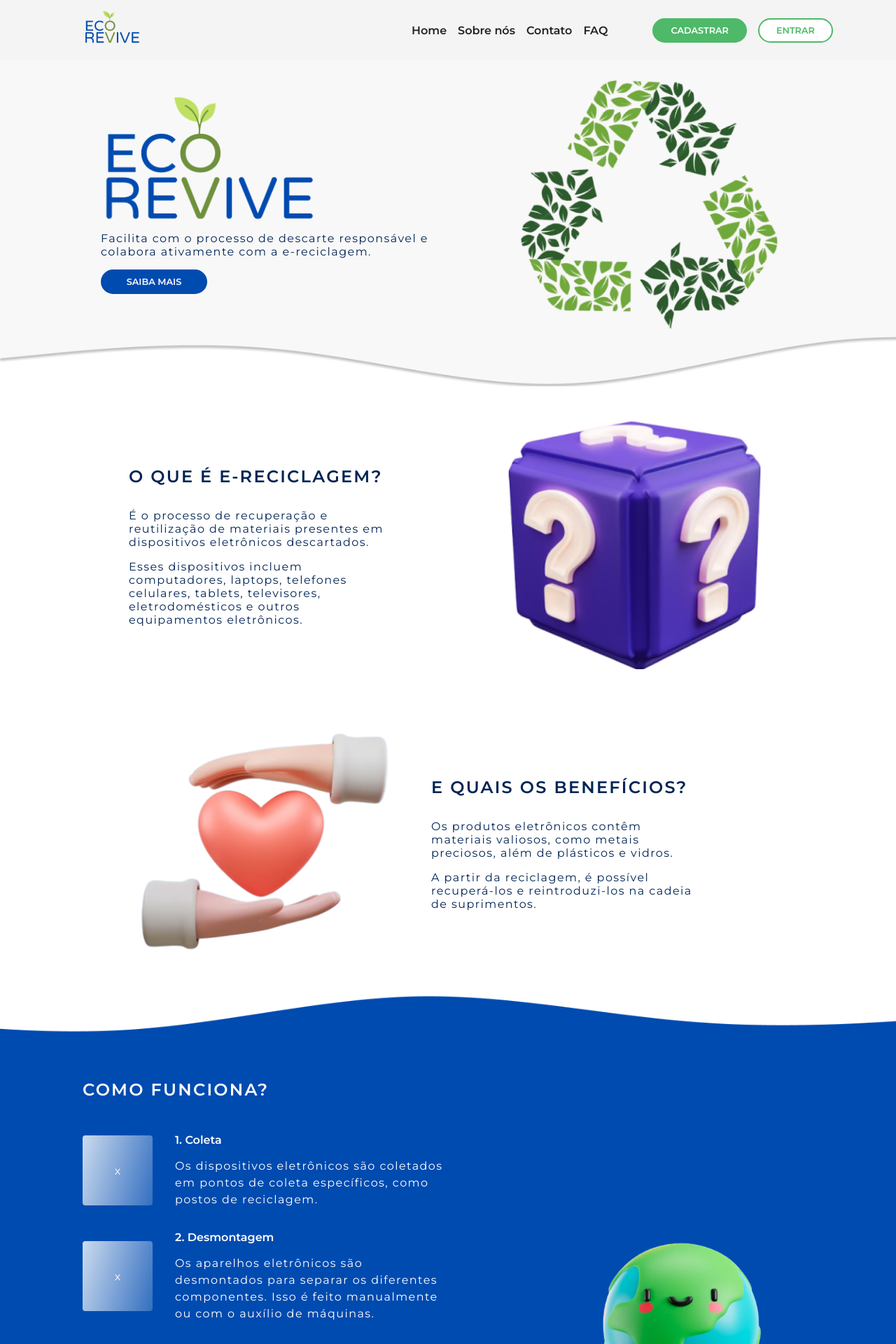
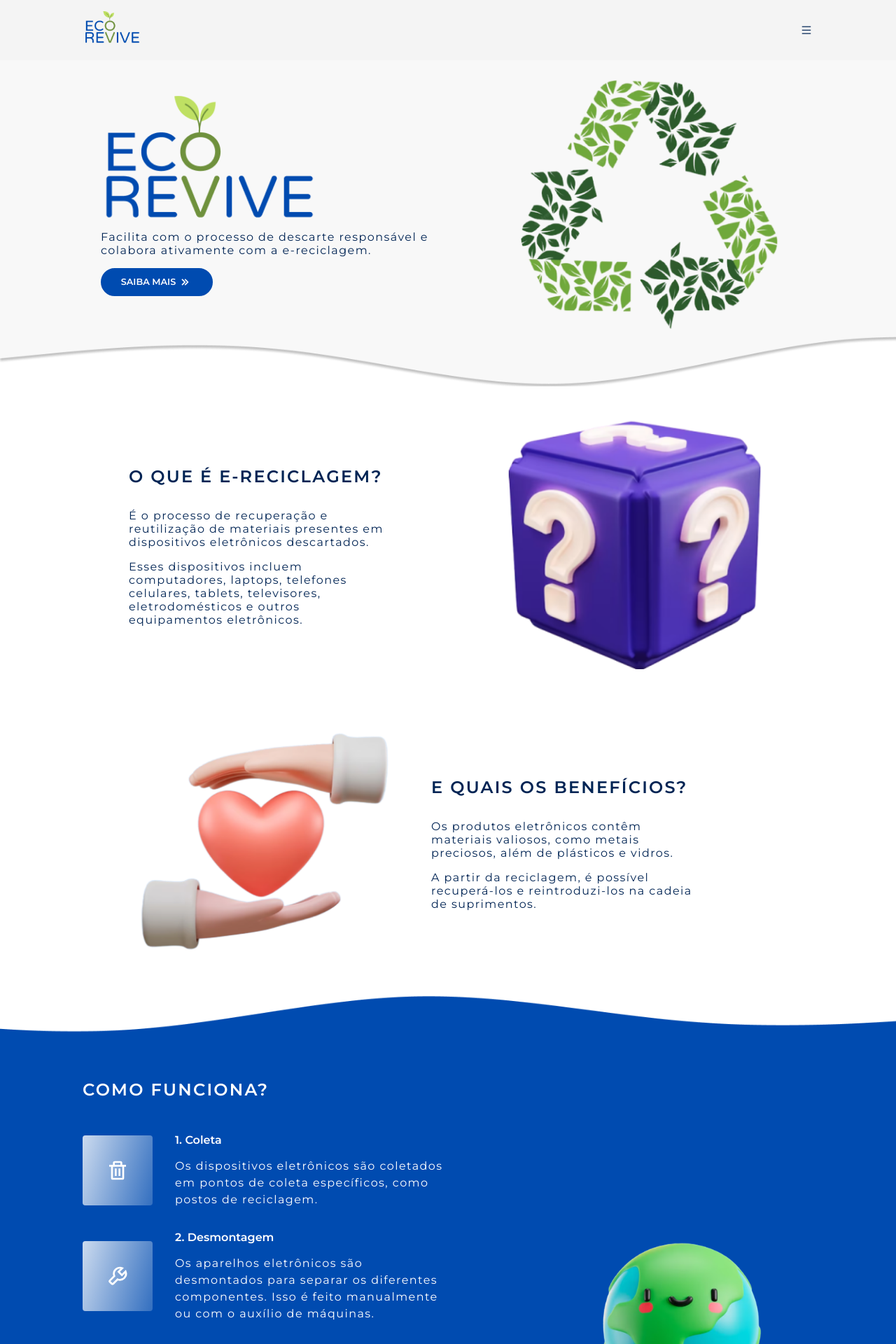
Before and after one commit to dEgito/EcoRevive, a React (Create React App) app in the folder eco-revive/: page / in a window 1280 px wide. Shown: the top 1920 px of the page at 70% size. Built offline with nearby package versions, Linux system fonts and the light colour scheme.

Commit message:
refactor(guidePage): adiciona os ícones da página

```diff
--- a/eco-revive/src/components/button/style.js
+++ b/eco-revive/src/components/button/style.js
@@ -4,7 +4,7 @@ export const Btn = styled.button`
   border-radius: 4.98rem;
   width: 100%;
   max-width: ${(props) => {
-    return props.category === "filter" ? "11.4rem" : "9.5rem";
+    return props.category === "filter" ? "11.4rem" : "10rem";
   }};
 
   display: flex;
--- a/eco-revive/src/components/navbar/navbar.js
+++ b/eco-revive/src/components/navbar/navbar.js
@@ -11,6 +11,8 @@ import React, { useState } from "react";
 import Logo from "../../assets/Logo-nav.png";
 import { Link } from "react-router-dom";
 
+import { AiOutlineMenu } from "react-icons/ai";
+
 function Navbar() {
   const [isOpen, setIsOpen] = useState(false);
 
@@ -23,7 +25,7 @@ function Navbar() {
       <img src={Logo} />
       </Link>
       <HamburgerIcon onClick={toggleMenu}>
-        <i className={`fa ${isOpen ? "fa-times" : "fa-bars"}`} />
+        <AiOutlineMenu className={`fa ${isOpen ? "fa-times" : "fa-bars"}`} />
       </HamburgerIcon>
 
       <Menu isOpen={isOpen}>
--- a/eco-revive/src/components/navbar/style.js
+++ b/eco-revive/src/components/navbar/style.js
@@ -39,12 +39,16 @@ export const HamburgerIcon = styled.div`
   cursor: pointer;
   display: none;
 
-  @media (max-width: 1000px) {
+  sgv {
+    display: none;
+  }
+
+  @media (min-width: 1000px) {
     display: block;
-    width: 16px;
-    height: 16px;
-    border-radius: 100%;
-    background-color: var(--black-900);
+
+    svg {
+      display: block;
+    }
   }
 `;
 
@@ -57,7 +61,7 @@ export const Menu = styled.ul`
   list-style: none;
   width: 55%;
 
-  @media (max-width: 1000px) {
+  @media (min-width: 1000px) {
     display: ${({ isOpen }) => (isOpen ? "flex" : "none")};
     flex-direction: column;
     position: absolute;
@@ -82,7 +86,7 @@ export const Menu = styled.ul`
     display: flex;
     flex-direction: row;
 
-    @media (max-width: 1000px) {
+    @media (min-width: 1000px) {
       flex-direction: column;
     }
   }
@@ -103,7 +107,7 @@ export const BtnContainer = styled.div`
   gap: 1rem;
   width: 10rem;
 
-  @media (max-width: 1000px) {
+  @media (min-width: 1000px) {
     flex-direction: column;
     gap: 0rem;
   }
--- a/eco-revive/src/pages/aboutUs/style.js
+++ b/eco-revive/src/pages/aboutUs/style.js
@@ -159,7 +159,7 @@ export const Section = styled.section`
   background-color: ${(props) => {
     switch (props.background) {
       case "blue":
-        return "var(blue-500)";
+        return "var(--blue-500)";
 
       case "green":
         return "var(--green-400)";
--- a/eco-revive/src/pages/collectionLocationsPage/components/listCompanies/listCompaniesStyle.js
+++ b/eco-revive/src/pages/collectionLocationsPage/components/listCompanies/listCompaniesStyle.js
@@ -1,10 +1,9 @@
 import styled from "styled-components";
 
 export const Li = styled.div`
-  font-family: Montserrat, sans-serif;
   width: 100%;
   max-width: 22.25rem;
-  border: 1px solid var(--gray-700);
+  border: 1px solid var(--black-700);
   border-radius: 0.6rem;
   display: flex;
   flex-direction: column;
--- a/eco-revive/src/pages/guidePage/components/ProcedureBox/procedureBox.js
+++ b/eco-revive/src/pages/guidePage/components/ProcedureBox/procedureBox.js
@@ -1,9 +1,9 @@
 import { IconBox, InfoBox } from "./style";
 
-function ProcedureBox({title, description}) {
+function ProcedureBox({icon, title, description}) {
   return (
     <InfoBox>
-      <IconBox>x</IconBox>
+      <IconBox>{icon}</IconBox>
       <div>
         <h3>{title}</h3>
         <p> {description}</p>
--- a/eco-revive/src/pages/guidePage/guidePage.js
+++ b/eco-revive/src/pages/guidePage/guidePage.js
@@ -17,12 +17,19 @@ import Idea from "../../assets/Idea.png";
 
 import { Banner, Container, LogoImg, Section } from "./style";
 
-// import Trash from "@phosphor-icons/react"
+import {
+  BiTrash,
+  BiWrench,
+  BiSearch,
+  BiRecycle,
+  BiCheck,
+  BiChevronsRight,
+} from "react-icons/bi";
 
 const procedures = [
   {
     id: 1,
-    icon: "",
+    icon: <BiTrash size={32} />,
     title: "1. Coleta",
     description:
       "Os dispositivos eletrônicos são coletados em pontos de coleta específicos, como postos de reciclagem.",
@@ -30,7 +37,7 @@ const procedures = [
 
   {
     id: 2,
-    icon: "",
+    icon: <BiWrench size={32} />,
     title: "2. Desmontagem",
     description:
       "Os aparelhos eletrônicos são desmontados para separar os diferentes componentes. Isso é feito manualmente ou com o auxílio de máquinas.",
@@ -38,7 +45,7 @@ const procedures = [
 
   {
     id: 3,
-    icon: "",
+    icon: <BiSearch size={32} />,
     title: "3. Triagem",
     description:
       "Os materiais separados são classificados e organizados de acordo com sua natureza e qualidade.",
@@ -46,7 +53,7 @@ const procedures = [
 
   {
     id: 1,
-    icon: "",
+    icon: <BiRecycle size={32} />,
     title: "4. Reciclagem",
     description:
       "Os materiais são processados, isso envolve: fusão de metais, trituração de plásticos ou outros processos específicos para cada tipo de material.",
@@ -54,7 +61,7 @@ const procedures = [
 
   {
     id: 5,
-    icon: "",
+    icon: <BiCheck size={32} />,
     title: "5. Descarte adequado",
     description:
       "Se houver resíduos ou materiais não recicláveis após o processo de reciclagem, eles devem ser descartados adequadamente",
@@ -64,18 +71,20 @@ const procedures = [
 function GuidePage() {
   return (
     <Container>
-      <Navbar /> {/*Corrigir sobreposição de elementos */}
+      <Navbar />
       <Banner wrap={"wrap-reverse"}>
         <div>
-          <LogoImg src={Logo} alt="Eco Revive"/>
+          <LogoImg src={Logo} alt="Eco Revive" />
           <p>
-            Facilita com o processo de descarte responsável e colabora ativamente
-            com a e-reciclagem.
+            Facilita com o processo de descarte responsável e colabora
+            ativamente com a e-reciclagem.
           </p>
-          <Button category="accent">Saiba mais</Button>
+          <Button category="accent">
+            Saiba mais <BiChevronsRight size={20} />
+          </Button>
         </div>
 
-        <img src={RecycleSymbol} alt="Reciclagem"/>
+        <img src={RecycleSymbol} alt="Reciclagem" />
       </Banner>
       <BottomWhiteWave />
       <Section wrap={"wrap"}>
@@ -119,6 +128,7 @@ function GuidePage() {
                 key={procedure.id}
                 title={procedure.title}
                 description={procedure.description}
+                icon={procedure.icon}
               />
             );
           })}
@@ -137,7 +147,9 @@ function GuidePage() {
           <p>
             Conheça a <span>ECO REVIVE</span>
           </p>
-          <Button category="accent">Saiba mais</Button>
+          <Button category="accent">
+            Saiba mais <BiChevronsRight size={20} />
+          </Button>
         </div>
 
         <img src={Idea} />
```
